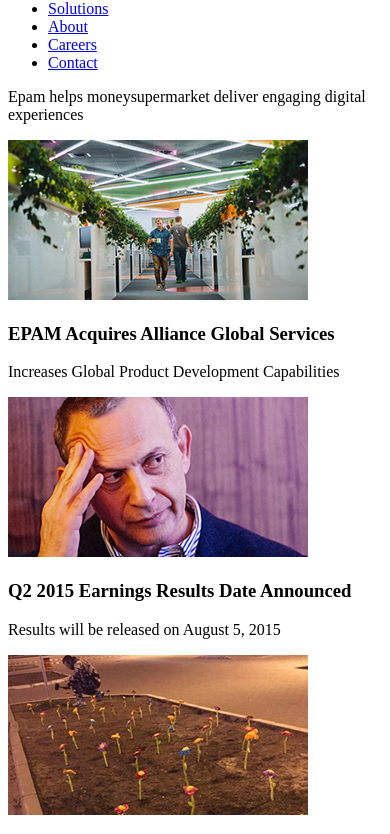
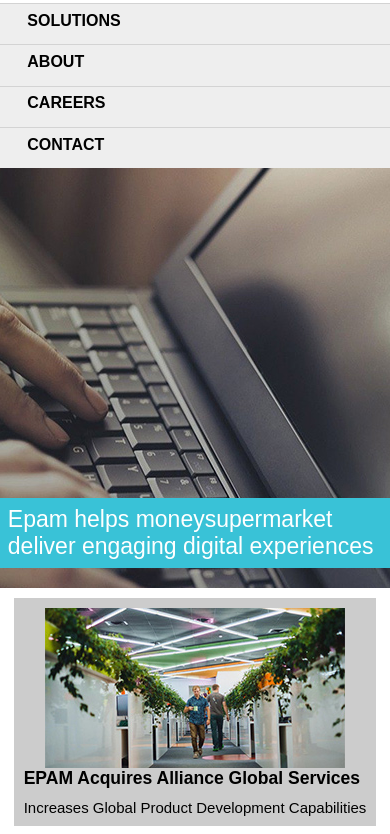
Before and after one commit to topvova/front-end-lab-8, a plain HTML site: page homework_05/index.html in a window 390 px wide. Shown: the part 82-916 px from the top of the page. Drawn offline with Linux system fonts and the light colour scheme.

Commit message:
Create css styles

```diff
--- /dev/null
+++ b/homework_05/css/style.css
@@ -0,0 +1,277 @@
+* {
+    padding: 0;
+    margin: 0;
+    font-family: Arial, Helvetica, sans-serif;
+}
+
+header {
+    width: 100%;
+    height: 80px;
+}
+
+.top-menu {
+    display: flex;
+    flex-direction: row;
+    width: 60%;
+    height: 80px;
+    margin: 0 auto;
+}
+
+ul {
+    list-style: none;
+    display: flex;
+    flex-direction: row;
+    justify-content: space-around;
+}
+
+ul a {
+    text-decoration: none;
+    text-transform: uppercase;
+    font-weight: bold;
+    color: #000;
+}
+
+ul li a:hover {
+    color: #39c2d7
+}
+
+nav {
+    width: 500px;
+    margin: 25px 0 0 50px;
+}
+
+#epam-logo {
+    display: flex;
+    height: 80px;
+    align-items: center;
+}
+
+.banner {
+    background: url("../img/banner.jpg") no-repeat center;
+    height: 420px;
+    background-size: cover;
+}
+
+#text-inside-banner {
+    color: #fff;
+    font-size: 40px;
+    padding: 5% 0 0 20%;
+    width: 350px;
+}
+
+#news {
+    width: 70%;
+    height: auto;
+    margin: 0 auto;
+    display: flex;
+    flex-direction: row;
+    flex-wrap: wrap;
+    padding: 10px;
+    justify-content: space-around;
+}
+
+.photos {
+    width: 28%;
+    height: auto;
+    margin-bottom: 30px;
+    background: rgb(204, 204, 204);
+    padding: 10px;
+    font-size: 15px;
+}
+
+.photos:hover {
+    background: #39c2d7;
+    cursor: pointer;
+}
+
+.photos p {
+    margin-top: 10px;
+}
+
+img {
+    max-width: 100%;
+    width: auto;
+    height: auto;
+}
+
+footer {
+    width: 100%;
+    height: 50px;
+    background: #39c2d7;
+    display: flex;
+    flex-direction: row;
+}
+
+.bottom-menu {
+    width: 900px;
+    display: flex;
+    flex-direction: row;
+    margin: 0 auto;
+    align-items: center;
+}
+
+.bottom-menu nav {
+    width: 500px;
+    height: 100%;
+    margin: 0;
+}
+
+.bottom-menu ul {
+    display: flex;
+    flex-direction: row;
+    justify-content: space-around;
+    padding-top: 14px;
+}
+
+.bottom-menu ul li a {
+    color: #fff;
+    text-decoration: underline;
+    text-transform: none;
+    font-size: 14px;
+}
+
+.bottom-menu ul li a:hover {
+    text-decoration: none;
+}
+
+.bottom-menu p {
+    color: #fff;
+    font-size: 14px;
+}
+
+@media (max-width: 900px) {
+    header {
+        height: 130px;
+    }
+
+    nav {
+        margin: 0 auto;
+        padding-top: 2%;
+    }
+
+    .top-menu {
+        flex-direction: column;
+        height: 130px;
+        width: 500px;
+    }
+
+    #epam-logo {
+        margin: 0 auto;
+    }
+
+    #text-inside-banner {
+        font-size: 25px;
+        width: 435px;
+        margin: 0px auto;
+        text-align: center;
+        padding: 5%;
+    }
+
+    #news {
+        width: 96%;
+    }
+
+    .photos {
+        width: 45%;
+    }
+
+    img {
+        display: block;
+        margin: 0 auto;
+    }
+
+    footer {
+        height: 80px;
+    }
+
+    .bottom-menu {
+        flex-direction: column;
+        width: 350px;
+        padding-bottom: 1%;
+    }
+
+    .bottom-menu nav {
+        width: 350px;
+        font-size: 14px;
+    }
+
+    .bottom-menu p {
+        font-size: 16px;
+        font-weight: bold;
+    }
+}
+
+@media (max-width: 575px) {
+    header {
+        height: 250px;
+    }
+
+    header .top-menu {
+        flex-direction: column;
+        height: 100%;
+        width: 100%;
+    }
+
+    header nav {
+        width: 100%;
+        height: 170px;
+    }
+
+    header nav ul {
+        display: flex;
+        flex-direction: column;
+        height: 100%;
+    }
+
+    header nav ul li {
+        padding: 2% 0 0 7%;
+        border-top: 1px solid rgb(211, 211, 211);
+        background: rgb(238, 238, 238);
+        height: 100%;
+    }
+
+    .banner {
+        display: flex;
+        align-items: flex-end;
+    }
+
+    #text-inside-banner {
+        background: #39c2d7;
+        text-align: left;
+        padding: 2%;
+        font-size: 23px;
+        width: 400px;
+        margin-bottom: 20px;
+    }
+
+    #news {
+        width: 93%;
+    }
+
+    .photos {
+        width: 400px;
+    }
+
+    footer {
+        height: 150px;
+    }
+
+    .bottom-menu nav {
+        width: 200px;
+        padding-top: 10%;
+    }
+
+    .bottom-menu nav ul {
+        flex-direction: column;
+        text-align: center;
+        padding-top: 0;
+    }
+
+    .bottom-menu p {
+        margin-bottom: 15px;
+    }
+
+    .bottom-menu li {
+        line-height: 20px;
+    }
+}
--- a/homework_05/index.html
+++ b/homework_05/index.html
@@ -4,6 +4,7 @@
     <meta charset="UTF-8">
     <meta name="viewport" content="width=device-width, initial-scale=1.0">
     <meta http-equiv="X-UA-Compatible" content="ie=edge">
+    <link rel="stylesheet" href="css/style.css">
     <title>Document</title>
 </head>
 <body>
```
